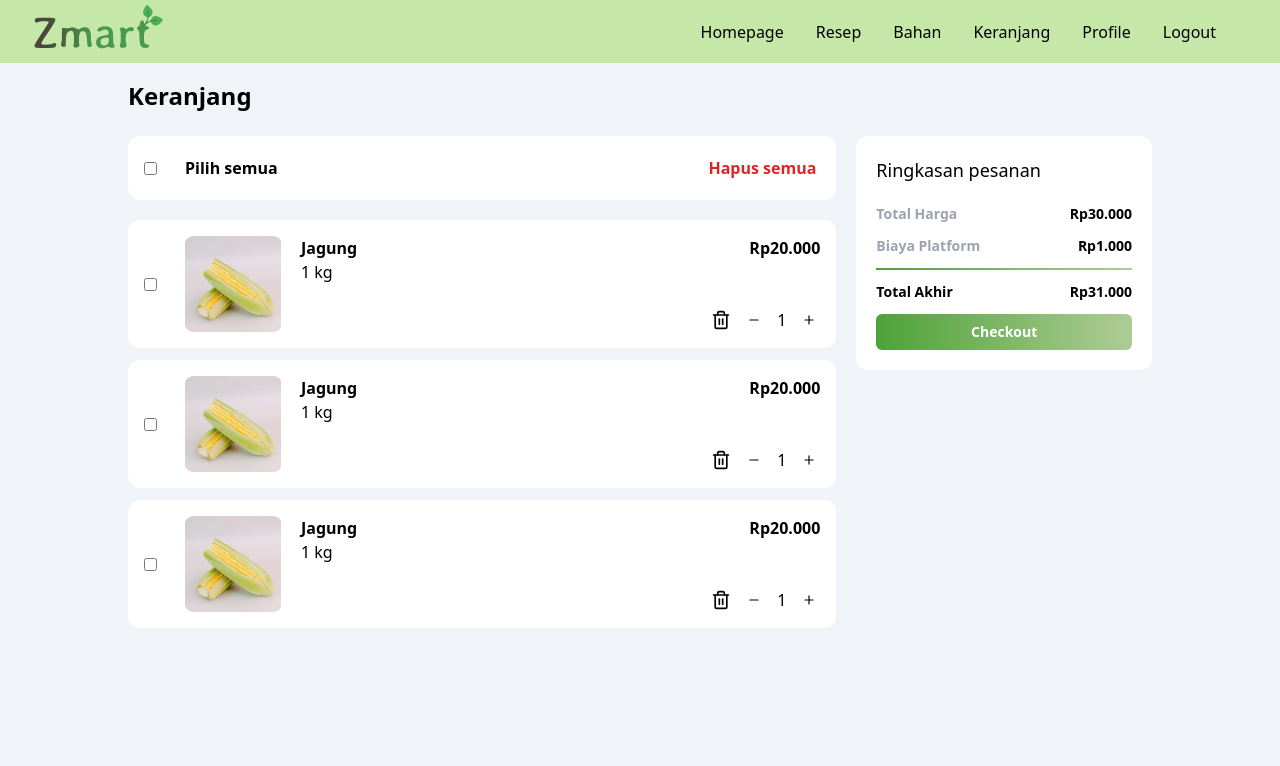
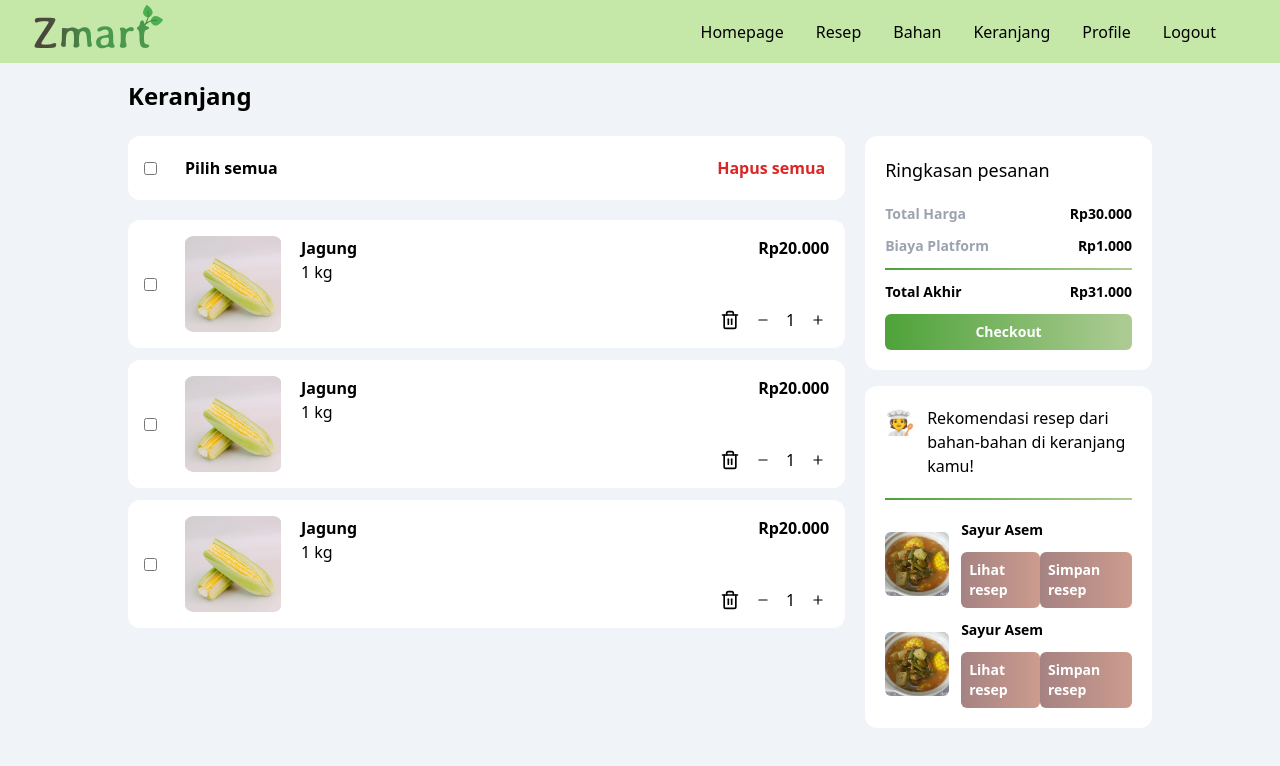
Before and after one commit to gnnyfon/zmarter, a Next.js app: page /keranjang in a window 1280 px wide. Shown: the top 766 px of the page. Built offline with nearby package versions, Linux system fonts and the light colour scheme.

Commit message:
feat: recipe recommendation ui

```diff
--- a/src/components/modules/CartModule/index.tsx
+++ b/src/components/modules/CartModule/index.tsx
@@ -1,16 +1,20 @@
 import { Navbar } from "@/components/elements"
 import ItemSection from "./sections/ItemSection"
 import SummarySection from "./sections/SummarySection"
+import RecipeRecommendation from "./sections/RecipeRecommendation"
 
 export const CartModule = () => {
     return (
-        <div className="flex flex-col items-center h-screen gap-2 bg-[#F0F3F7]">
+        <div className="flex flex-col items-center min-h-screen py-10 gap-2 bg-[#F0F3F7]">
             <Navbar />
-            <main className="flex flex-col gap-6 mt-20 items-center w-4/5">
+            <main className="flex flex-col gap-6 mt-10 items-center w-4/5">
                 <h1 className="font-bold text-2xl w-full">Keranjang</h1>
                 <div className="w-full flex gap-5">
                     <ItemSection />
-                    <SummarySection />
+                    <div className="w-2/5 flex flex-col gap-4">
+                        <SummarySection />
+                        <RecipeRecommendation />
+                    </div>
                 </div>
             </main>
         </div>
--- /dev/null
+++ b/src/components/modules/CartModule/sections/RecipeRecommendation.tsx
@@ -0,0 +1,51 @@
+import Image from "next/image";
+import Link from "next/link";
+import React from "react";
+
+function RecipeRecommendation() {
+    return (
+        <div className="w-full h-fit bg-white rounded-xl p-5 flex flex-col gap-5">
+            <div className="flex gap-3 font-medium">
+                <p className="text-2xl">🧑‍🍳</p>
+                <p>Rekomendasi resep dari bahan-bahan di keranjang kamu!</p>
+            </div>
+            <div className="h-0.5 w-full gradient-leaf"></div>
+            <div className="flex flex-col gap-3 text-sm font-semibold">
+                <div className="flex gap-3 items-center w-full">
+                    <Image src={'/images/img-resep-sayur_asem.jpeg'} alt="" width={720} height={720}
+                    className="w-16 h-16 object-cover rounded-md" />
+                    <div className="font-semibold w-full flex flex-col gap-3 justify-between">
+                        <p>Sayur Asem</p>
+                        <div className="flex justify-between w-full text-white">
+                            <Link href='/' className="gradient-soil duration-300 hover:shadow-[0_0_10px_1px_rgba(165,130,130,1)] text-sm p-2 rounded-md">
+                                Lihat resep
+                            </Link>
+                            <Link href='/' className="gradient-soil duration-300 hover:shadow-[0_0_10px_1px_rgba(165,130,130,1)]
+                            text-sm p-2 rounded-md">
+                                Simpan resep
+                            </Link>
+                        </div>
+                    </div>
+                </div>
+                <div className="flex gap-3 items-center w-full">
+                    <Image src={'/images/img-resep-sayur_asem.jpeg'} alt="" width={720} height={720}
+                    className="w-16 h-16 object-cover rounded-md" />
+                    <div className="font-semibold w-full flex flex-col gap-3 justify-between">
+                        <p>Sayur Asem</p>
+                        <div className="flex justify-between w-full text-white">
+                            <Link href='/' className="gradient-soil duration-300 hover:shadow-[0_0_10px_1px_rgba(165,130,130,1)] text-sm p-2 rounded-md">
+                                Lihat resep
+                            </Link>
+                            <Link href='/' className="gradient-soil duration-300 hover:shadow-[0_0_10px_1px_rgba(165,130,130,1)]
+                            text-sm p-2 rounded-md">
+                                Simpan resep
+                            </Link>
+                        </div>
+                    </div>
+                </div>
+            </div>
+        </div>
+    )
+}
+
+export default RecipeRecommendation;
--- a/src/components/modules/CartModule/sections/SummarySection.tsx
+++ b/src/components/modules/CartModule/sections/SummarySection.tsx
@@ -2,7 +2,7 @@ import React from "react";
 
 function SummarySection() {
   return (
-    <div className="w-2/5 h-fit bg-white rounded-xl p-5 flex flex-col gap-5">
+    <div className="w-full h-fit bg-white rounded-xl p-5 flex flex-col gap-5">
         <h1 className="font-medium text-lg">Ringkasan pesanan</h1>
         <div className="flex flex-col gap-3 text-sm font-semibold">
             <div className="flex justify-between items-center">
```
